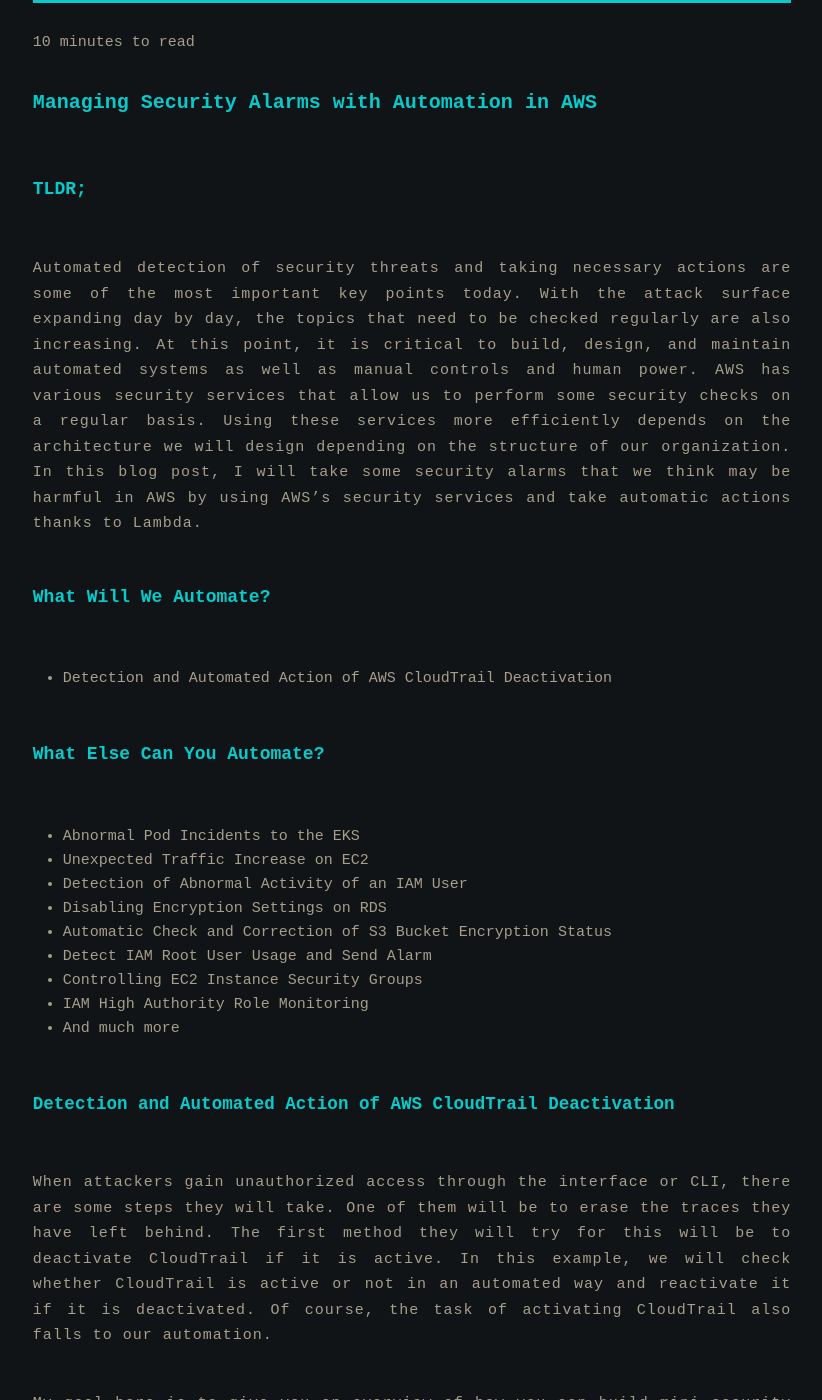
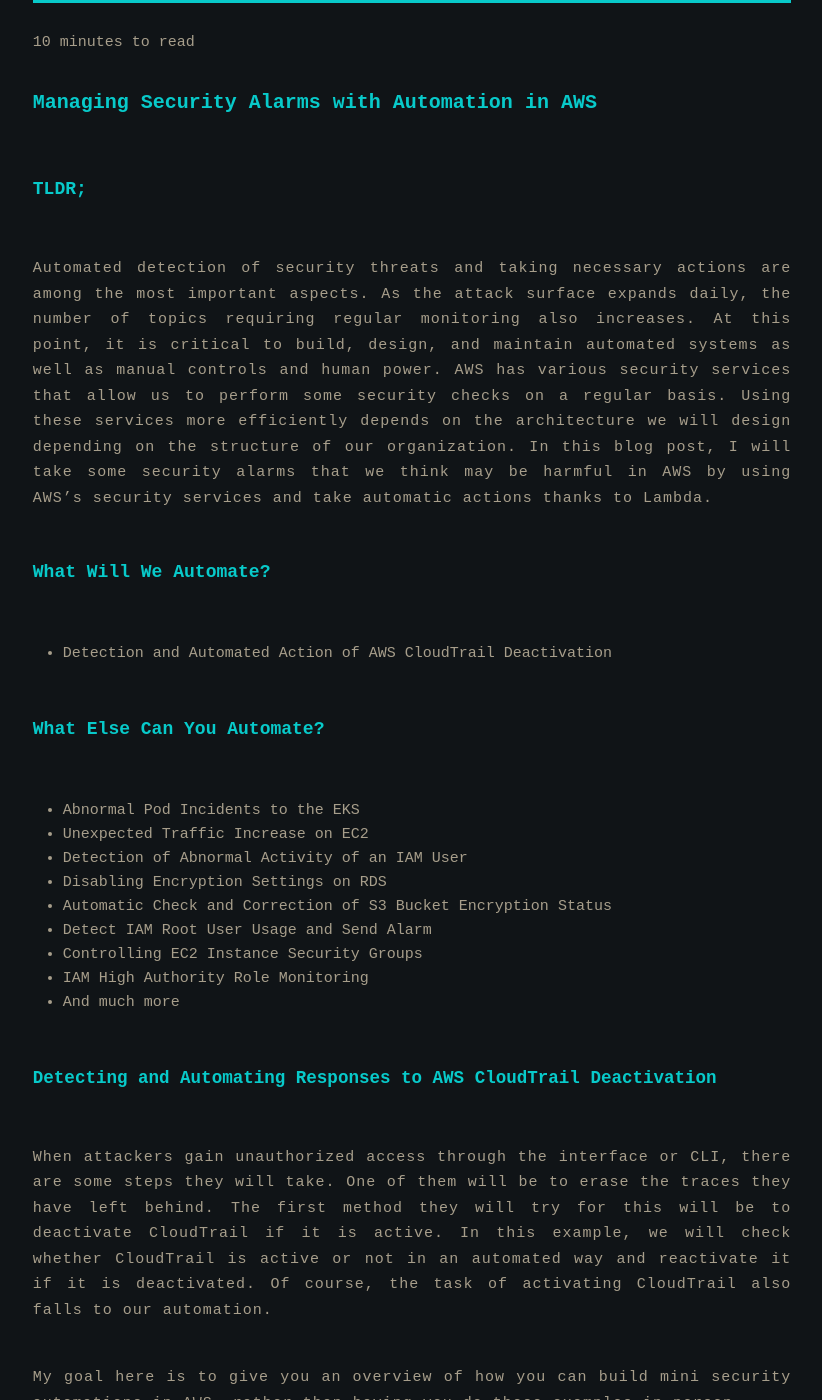
Before and after one commit to mhmtayberk/ayberkninja.github.io, a Jekyll site: the page built from all_collections/_posts/2025-01-25-security-alarms-with-automation-aws.md, in a window 1280 px wide and 1400 px high, scrolled down 324 px. Shown: the whole window, without its empty margins (228-1050 px from the left). Built offline with Jekyll 4.4.1, drawn with Linux system fonts in a browser that asks for light colours.

Commit message:
Update last blogpost

```diff
--- a/all_collections/_posts/2025-01-25-security-alarms-with-automation-aws.md
+++ b/all_collections/_posts/2025-01-25-security-alarms-with-automation-aws.md
@@ -11,7 +11,7 @@
 
 # Managing Security Alarms with Automation in AWS
 ## TLDR;
-Automated detection of security threats and taking necessary actions are some of the most important key points today. With the attack surface expanding day by day, the topics that need to be checked regularly are also increasing. At this point, it is critical to build, design, and maintain automated systems as well as manual controls and human power. AWS has various security services that allow us to perform some security checks on a regular basis. Using these services more efficiently depends on the architecture we will design depending on the structure of our organization. In this blog post, I will take some security alarms that we think may be harmful in AWS by using AWS's security services and take automatic actions thanks to Lambda.
+Automated detection of security threats and taking necessary actions are among the most important aspects. As the attack surface expands daily, the number of topics requiring regular monitoring also increases. At this point, it is critical to build, design, and maintain automated systems as well as manual controls and human power. AWS has various security services that allow us to perform some security checks on a regular basis. Using these services more efficiently depends on the architecture we will design depending on the structure of our organization. In this blog post, I will take some security alarms that we think may be harmful in AWS by using AWS's security services and take automatic actions thanks to Lambda.
 
 ## What Will We Automate?
 - Detection and Automated Action of AWS CloudTrail Deactivation
@@ -27,7 +27,7 @@
 - IAM High Authority Role Monitoring
 - And much more
 
-### Detection and Automated Action of AWS CloudTrail Deactivation
+### Detecting and Automating Responses to AWS CloudTrail Deactivation
 When attackers gain unauthorized access through the interface or CLI, there are some steps they will take. One of them will be to erase the traces they have left behind. The first method they will try for this will be to deactivate CloudTrail if it is active. In this example, we will check whether CloudTrail is active or not in an automated way and reactivate it if it is deactivated. Of course, the task of activating CloudTrail also falls to our automation.
 
 My goal here is to give you an overview of how you can build mini security automations in AWS, rather than having you do these examples in person.
```
Also changed, not shown: 1 other file.
